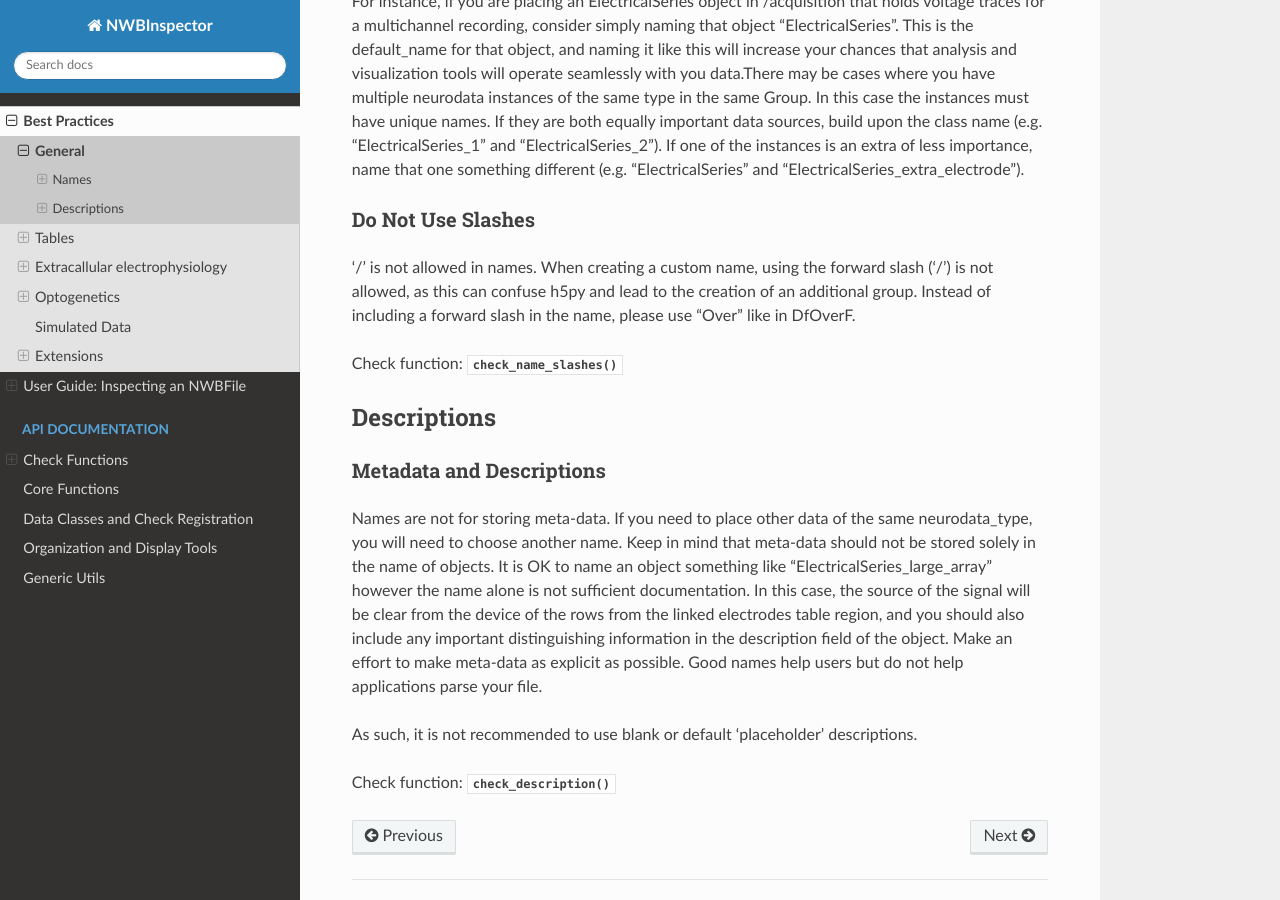
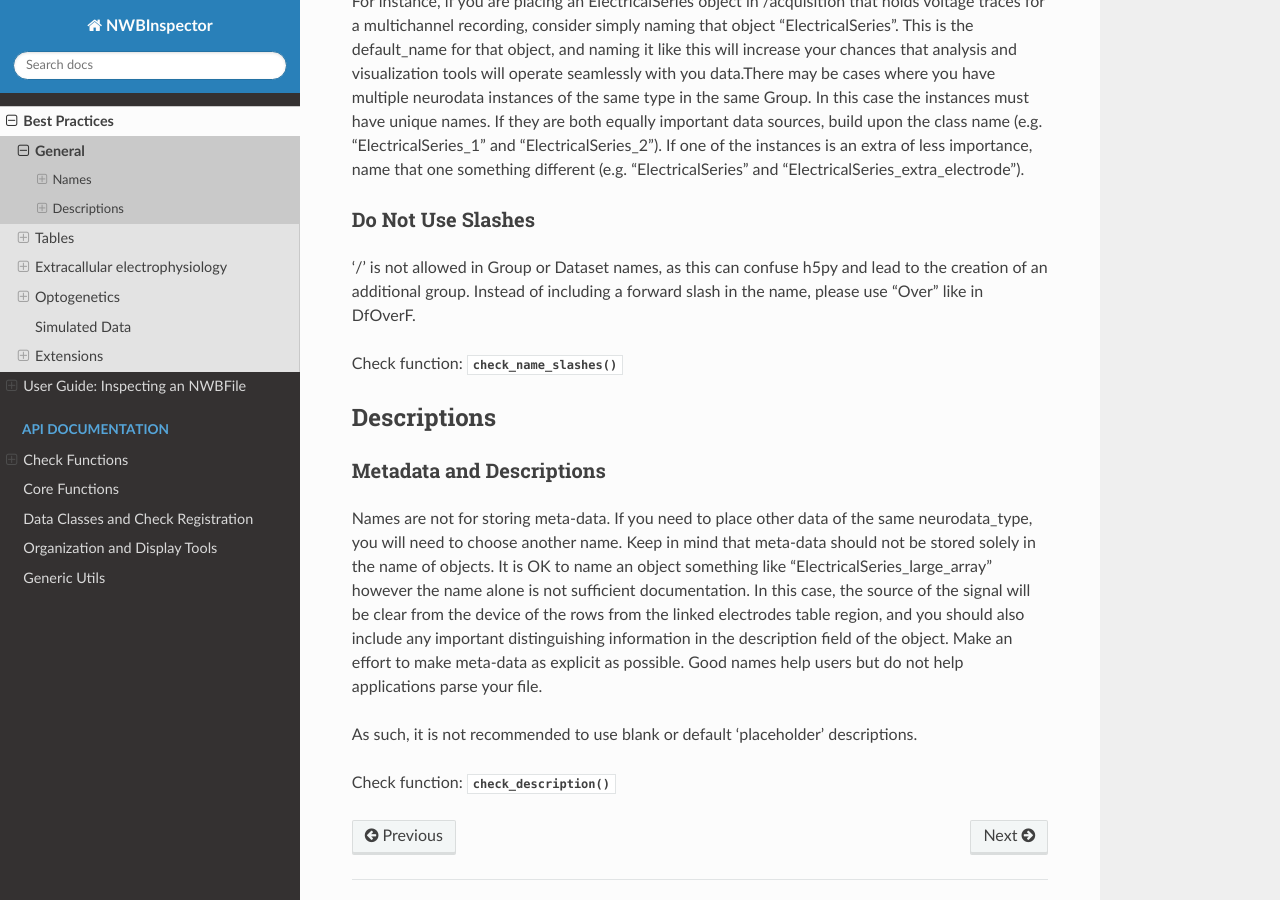
Before and after one commit to NeurodataWithoutBorders/nwbinspector, a Sphinx documentation site: the page built from docs/best_practices/general.rst, in a window 1280 px wide and 900 px high, scrolled down 492 px. Built offline with Sphinx 7.4.7 and the Read the Docs theme 2.0.0, drawn with Linux system fonts in a browser that asks for light colours; pages that are not in the unit, such as notebooks, are missing from menus.

Commit message:
PR suggestion for docs

```diff
--- a/docs/best_practices/general.rst
+++ b/docs/best_practices/general.rst
@@ -34,9 +34,8 @@ importance, name that one something different (e.g. "ElectricalSeries" and "Elec
 Do Not Use Slashes
 ~~~~~~~~~~~~~~~~~~
 
-'/' is not allowed in names. When creating a custom name, using the forward slash ('/') is not allowed, as this can
-confuse h5py and lead to the creation of an additional group. Instead of including a forward slash in the name, please
-use "Over" like in DfOverF.
+'/' is not allowed in Group or Dataset names, as this can confuse h5py and lead to the creation of an additional group.
+Instead of including a forward slash in the name, please use "Over" like in DfOverF.
 
 Check function: :py:meth:`~nwbinspector.checks.general.check_name_slashes`
 
```
